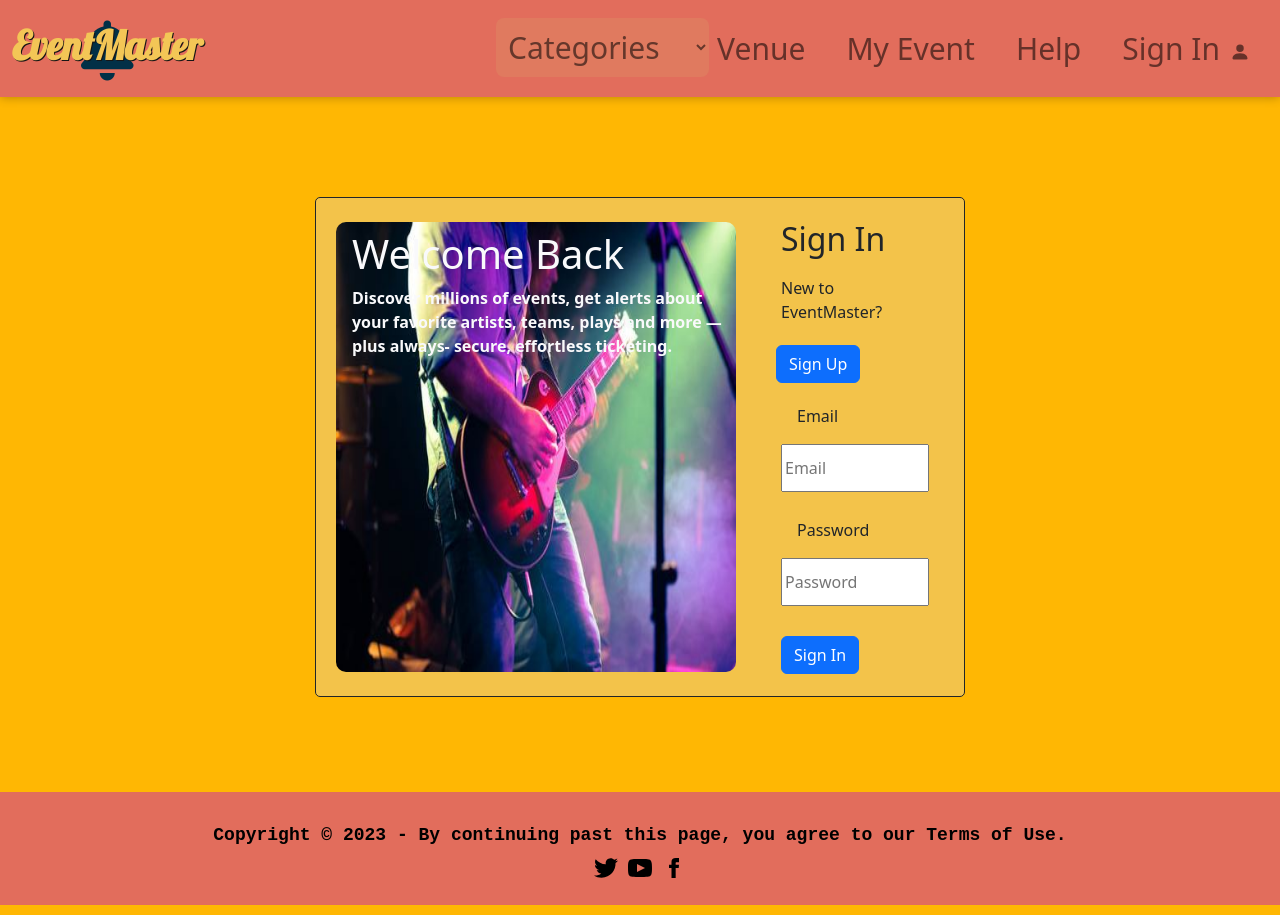
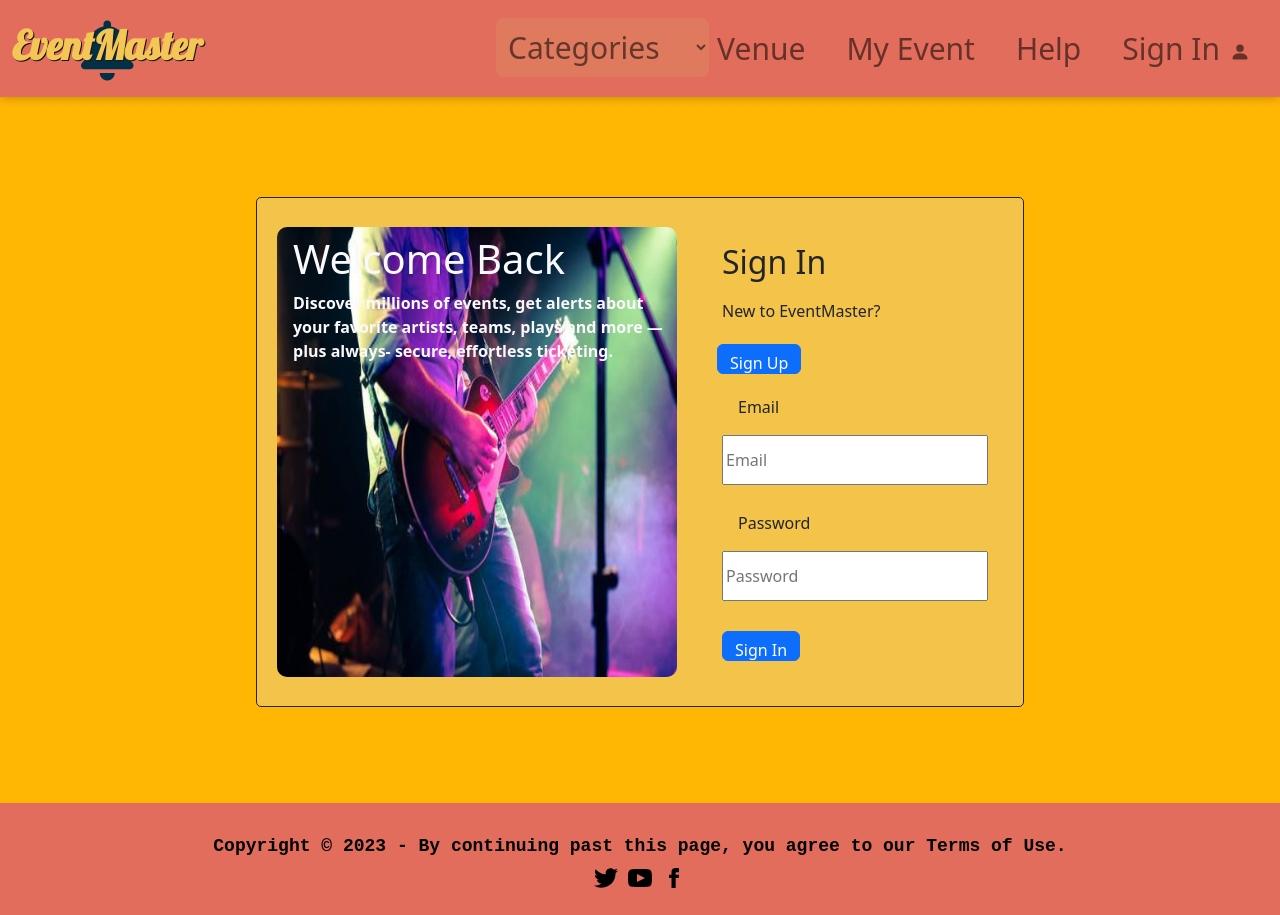
Before and after one commit to dseydahmetova/TicketMasterApp, a React (Create React App) app: page /signUp in a window 1280 px wide. Built offline with nearby package versions, Linux system fonts and the light colour scheme; no server answers; some icons are missing; a web font is replaced by a local one.

Commit message:
css format

```diff
--- a/src/index.css
+++ b/src/index.css
@@ -8,8 +8,6 @@ html {
 
 #body {
   background-color: rgb(255, 183, 3);
-  font-size: 16px;
-
 }
 
 
@@ -27,6 +25,7 @@ body {
   padding-bottom: 6.74rem;
   box-sizing: inherit;
   overflow: auto;
+  font-size: 16px;
 }
 
 main {
@@ -35,9 +34,13 @@ main {
   padding: 32px;
 }
 
+button{
+  height: 30px;
+  font-size: 16px;
+}
+
 .Sports {
   background-color: #81c3d7;
-
 }
 
 .eventBoard {
@@ -61,6 +64,7 @@ main {
   flex-direction: column;
   padding: 50px;
   margin-left: 10px;
+  font-size: 16px;
 }
 
 .carousel-item img {
@@ -70,6 +74,7 @@ main {
 .buyButton {
   margin-bottom: 50px;
   height: 50px;
+  font-size: 16px;
 }
 
 .buyButton:hover {
@@ -87,6 +92,7 @@ main {
 
 .viewButton {
   height: 50px;
+  font-size: 16px;
 }
 
 .button-group {
@@ -94,6 +100,7 @@ main {
   display: flex;
   flex-direction: column;
   width: 70%;
+  font-size: 16px;
 }
 
 .priceRange {
@@ -122,7 +129,7 @@ main {
 
 .nav {
   width: 100%;
-  /* height: 100%; */
+  height: 100%;
   top: 0;
   left: 0;
   box-shadow: 0 0 10px rgb(0, 0, 0, 0.3);
@@ -292,6 +299,7 @@ form {
 .nav-link {
   margin-right: 10px;
   margin-left: 15px;
+  font-size: 30px;
 }
 
 select {
@@ -483,7 +491,7 @@ select {
   display: block;
   width: 500px;
   padding: 0.375rem 0.75rem;
-  font-size: 1rem;
+  font-size: 12px;
   font-weight: 400;
   line-height: 1.5;
   color: #212529;
@@ -603,8 +611,9 @@ label {
 input,
 textarea,
 select {
-  min-height: 3rem;
+  min-height: 50px;
   width: 100%;
+  font-size: 16px;
 }
 
 .formTextArea {
@@ -621,7 +630,7 @@ input[type="submit"] {
   display: block;
   width: 140px;
   margin: 1em auto;
-  height: 3em;
+  height: 20px;
   font-size: 1.1rem;
   background-color: #777f77;
   border-color: white;
@@ -659,8 +668,8 @@ input[type="submit"] {
   background-color: #f3c34a;
   border-radius: 5px;
   min-width: 650px;
-  width: 40%;
-  height: 500px;
+  width: 60%;
+  /* height: 500px; */
   margin: 100px auto;
   padding: 20px;
   border: solid 1px;
@@ -688,10 +697,12 @@ input[type="submit"] {
 
 .signBtn {
   margin-top: 20px;
+  font-size: 16px;
 }
 
 .signupBtn {
   text-align: center;
+  font-size: 16px;
 }
 
 .bi-person-fill {
```
